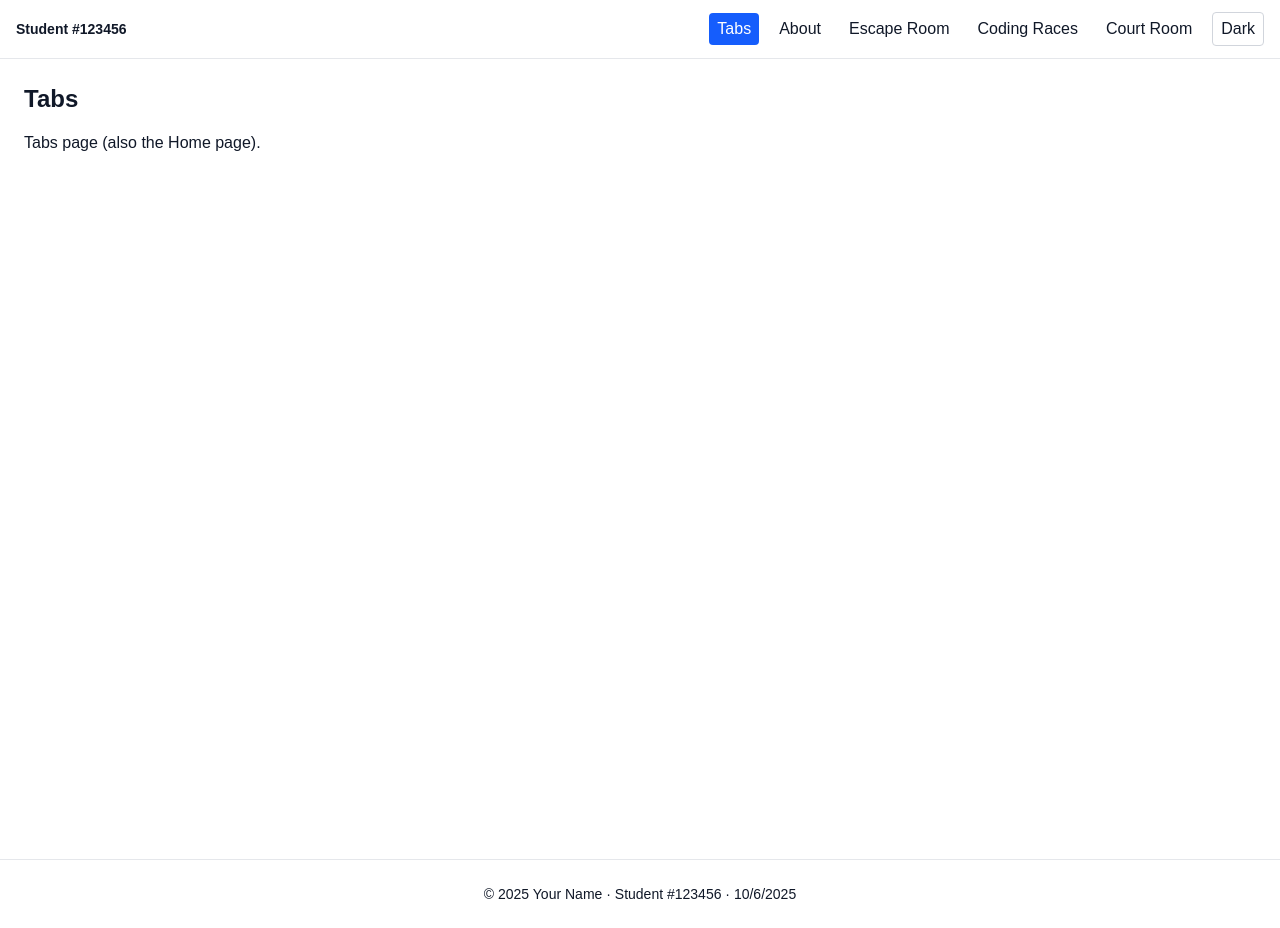
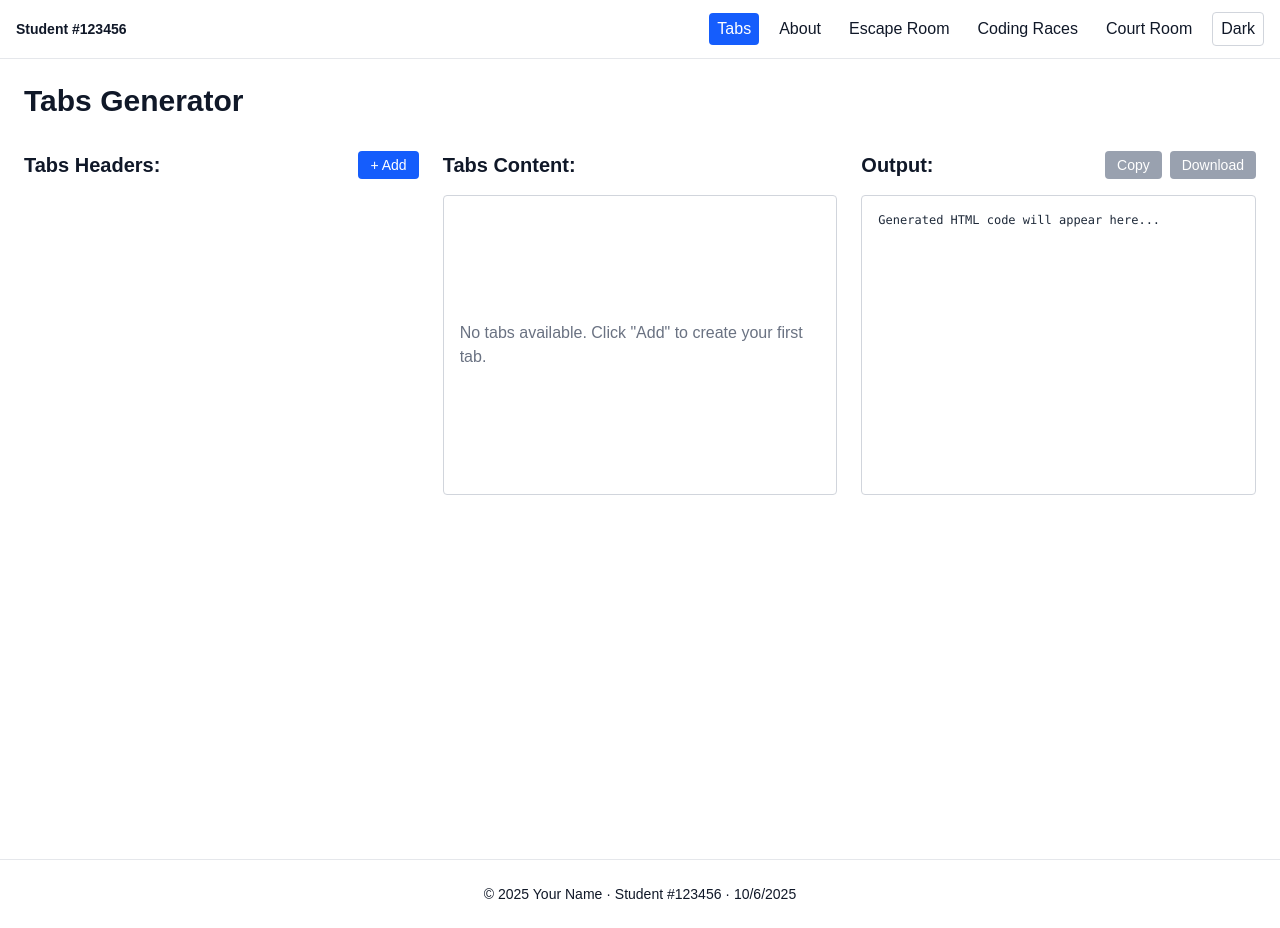
Before and after one commit to raizulfi/CloudWebAppAssignment1, a Next.js app: page / in a window 1280 px wide. Built offline with nearby package versions, Linux system fonts and the light colour scheme.

Commit message:
complete tabs managment with localStorage persistence

```diff
--- a/package.json
+++ b/package.json
@@ -9,6 +9,7 @@
     "lint": "eslint"
   },
   "dependencies": {
+    "daisyui": "^5.1.27",
     "next": "15.5.4",
     "next-themes": "^0.4.6",
     "react": "19.1.0",
--- a/src/app/page.tsx
+++ b/src/app/page.tsx
@@ -1,8 +1,271 @@
+"use client";
+
+import { useState, useEffect } from 'react';
+import { Tab, TabsState } from '../types/tab';
+import { loadTabsFromStorage, saveTabsToStorage, generateTabId } from '../utils/storage';
+
 export default function Home() {
+	const [tabsState, setTabsState] = useState<TabsState>({ tabs: [], activeTabId: null });
+	const [editingTab, setEditingTab] = useState<string | null>(null);
+	const [generatedCode, setGeneratedCode] = useState<string>('');
+
+	// Load tabs from localStorage on mount
+	useEffect(() => {
+		const loaded = loadTabsFromStorage();
+		setTabsState(loaded);
+		if (loaded.tabs.length > 0 && !loaded.activeTabId) {
+			setTabsState(prev => ({ ...prev, activeTabId: loaded.tabs[0].id }));
+		}
+	}, []);
+
+	// Save to localStorage whenever state changes
+	useEffect(() => {
+		if (tabsState.tabs.length > 0) {
+			saveTabsToStorage(tabsState);
+		}
+	}, [tabsState]);
+
+	// Generate code whenever tabs change
+	useEffect(() => {
+		if (tabsState.tabs.length > 0) {
+			generateCode();
+		}
+	}, [tabsState.tabs]);
+
+	const addTab = () => {
+		if (tabsState.tabs.length >= 15) {
+			alert('Maximum 15 tabs allowed');
+			return;
+		}
+
+		const newTab: Tab = {
+			id: generateTabId(),
+			heading: `Step ${tabsState.tabs.length + 1}`,
+			content: '',
+			order: tabsState.tabs.length
+		};
+
+		setTabsState(prev => ({
+			...prev,
+			tabs: [...prev.tabs, newTab],
+			activeTabId: newTab.id
+		}));
+	};
+
+	const deleteTab = (tabId: string) => {
+		if (tabsState.tabs.length <= 1) {
+			alert('At least one tab is required');
+			return;
+		}
+
+		setTabsState(prev => {
+			const newTabs = prev.tabs.filter(tab => tab.id !== tabId);
+			const newActiveId = prev.activeTabId === tabId
+				? (newTabs[0]?.id || null)
+				: prev.activeTabId;
+
+			return {
+				tabs: newTabs,
+				activeTabId: newActiveId
+			};
+		});
+	};
+
+	const updateTab = (tabId: string, updates: Partial<Pick<Tab, 'heading' | 'content'>>) => {
+		setTabsState(prev => ({
+			...prev,
+			tabs: prev.tabs.map(tab =>
+				tab.id === tabId ? { ...tab, ...updates } : tab
+			)
+		}));
+	};
+
+	const generateCode = () => {
+		if (tabsState.tabs.length === 0) {
+			setGeneratedCode('');
+			return;
+		}
+
+		const tabs = tabsState.tabs;
+		const activeIndex = tabs.findIndex(tab => tab.id === tabsState.activeTabId);
+
+		const html = `<!DOCTYPE html>
+<html lang="en">
+<head>
+    <meta charset="UTF-8">
+    <meta name="viewport" content="width=device-width, initial-scale=1.0">
+    <title>Tabs</title>
+    <style>
+        body { font-family: Arial, sans-serif; margin: 0; padding: 20px; background: #f5f5f5; }
+        .container { max-width: 800px; margin: 0 auto; background: white; border-radius: 8px; box-shadow: 0 2px 10px rgba(0,0,0,0.1); overflow: hidden; }
+        .tabs { display: flex; background: #f8f9fa; border-bottom: 1px solid #dee2e6; }
+        .tab { padding: 12px 20px; cursor: pointer; border-right: 1px solid #dee2e6; background: #f8f9fa; }
+        .tab.active { background: white; border-bottom: 2px solid #007bff; }
+        .tab:hover { background: #e9ecef; }
+        .tab-content { padding: 20px; min-height: 200px; }
+        .content { white-space: pre-wrap; line-height: 1.6; }
+    </style>
+</head>
+<body>
+    <div class="container">
+        <div class="tabs">
+            ${tabs.map((tab, index) => `
+                <div class="tab ${index === activeIndex ? 'active' : ''}" onclick="showTab(${index})">${tab.heading}</div>
+            `).join('')}
+        </div>
+        <div class="tab-content">
+            <div class="content">${tabs[activeIndex]?.content || ''}</div>
+        </div>
+    </div>
+
+    <script>
+        const tabs = ${JSON.stringify(tabs)};
+        let currentTab = ${activeIndex};
+
+        function showTab(index) {
+            currentTab = index;
+            document.querySelectorAll('.tab').forEach((tab, i) => {
+                tab.classList.toggle('active', i === index);
+            });
+            document.querySelector('.content').textContent = tabs[index].content;
+        }
+    </script>
+</body>
+</html>`;
+
+		setGeneratedCode(html);
+	};
+
+	const downloadCode = () => {
+		const blob = new Blob([generatedCode], { type: 'text/html' });
+		const url = URL.createObjectURL(blob);
+		const a = document.createElement('a');
+		a.href = url;
+		a.download = 'tabs.html';
+		document.body.appendChild(a);
+		a.click();
+		document.body.removeChild(a);
+		URL.revokeObjectURL(url);
+	};
+
+	const copyCode = () => {
+		navigator.clipboard.writeText(generatedCode);
+		alert('Code copied to clipboard!');
+	};
+
+	const activeTab = tabsState.tabs.find(tab => tab.id === tabsState.activeTabId);
+
 	return (
-		<section className="text-gray-900 dark:text-gray-100">
-			<h1 className="text-2xl font-bold mb-4">Tabs</h1>
-			<p> Tabs page (also the Home page).</p>
-		</section>
+		<div className="text-gray-900 dark:text-gray-100">
+			<h1 className="text-3xl font-bold mb-8">Tabs Generator</h1>
+
+			{/* 3-Column Layout */}
+			<div className="grid grid-cols-1 lg:grid-cols-3 gap-6">
+
+				{/* Left Column: Tabs Management */}
+				<div className="space-y-4">
+					<div className="flex justify-between items-center">
+						<h2 className="text-xl font-semibold">Tabs Headers:</h2>
+						<button
+							onClick={addTab}
+							disabled={tabsState.tabs.length >= 15}
+							className="px-3 py-1 bg-blue-600 text-white rounded hover:bg-blue-700 disabled:bg-gray-400 disabled:cursor-not-allowed text-sm"
+						>
+							+ Add
+						</button>
+					</div>
+
+					<div className="space-y-2">
+						{tabsState.tabs.map((tab) => (
+							<div key={tab.id} className="flex items-center gap-2">
+								<button
+									onClick={() => setTabsState(prev => ({ ...prev, activeTabId: tab.id }))}
+									className={`px-3 py-2 rounded border text-sm ${
+										tab.id === tabsState.activeTabId
+											? 'bg-blue-600 text-white border-blue-600'
+											: 'bg-white dark:bg-gray-800 border-gray-300 dark:border-gray-600 hover:bg-gray-50 dark:hover:bg-gray-700'
+									}`}
+								>
+									{editingTab === tab.id ? (
+										<input
+											type="text"
+											value={tab.heading}
+											onChange={(e) => updateTab(tab.id, { heading: e.target.value })}
+											onBlur={() => setEditingTab(null)}
+											onKeyDown={(e) => {
+												if (e.key === 'Enter') setEditingTab(null);
+											}}
+											className="bg-transparent border-none outline-none text-inherit w-full"
+											autoFocus
+										/>
+									) : (
+										<span onClick={() => setEditingTab(tab.id)}>
+											{tab.heading}
+										</span>
+									)}
+								</button>
+								<button
+									onClick={() => deleteTab(tab.id)}
+									className="px-2 py-1 text-red-600 hover:bg-red-50 dark:hover:bg-red-900 rounded text-sm"
+									disabled={tabsState.tabs.length <= 1}
+								>
+									−
+								</button>
+							</div>
+						))}
+					</div>
+				</div>
+
+				{/* Middle Column: Table of Contents */}
+				<div className="space-y-4">
+					<h2 className="text-xl font-semibold">Tabs Content:</h2>
+
+					{activeTab ? (
+						<div className="border border-gray-300 dark:border-gray-600 rounded p-4 min-h-[300px]">
+							<h3 className="font-semibold mb-3">{activeTab.heading}</h3>
+							<textarea
+								value={activeTab.content}
+								onChange={(e) => updateTab(activeTab.id, { content: e.target.value })}
+								placeholder="Enter tab content here..."
+								className="w-full h-64 p-3 border border-gray-300 dark:border-gray-600 rounded bg-white dark:bg-gray-800 text-gray-900 dark:text-gray-100 resize-none"
+							/>
+						</div>
+					) : (
+						<div className="border border-gray-300 dark:border-gray-600 rounded p-4 min-h-[300px] flex items-center justify-center text-gray-500">
+							No tabs available. Click "Add" to create your first tab.
+						</div>
+					)}
+				</div>
+
+				{/* Right Column: Output */}
+				<div className="space-y-4">
+					<div className="flex justify-between items-center">
+						<h2 className="text-xl font-semibold">Output:</h2>
+						<div className="flex gap-2">
+							<button
+								onClick={copyCode}
+								disabled={!generatedCode}
+								className="px-3 py-1 bg-gray-600 text-white rounded hover:bg-gray-700 disabled:bg-gray-400 disabled:cursor-not-allowed text-sm"
+							>
+								Copy
+							</button>
+							<button
+								onClick={downloadCode}
+								disabled={!generatedCode}
+								className="px-3 py-1 bg-green-600 text-white rounded hover:bg-green-700 disabled:bg-gray-400 disabled:cursor-not-allowed text-sm"
+							>
+								Download
+							</button>
+						</div>
+					</div>
+
+					<div className="border border-gray-300 dark:border-gray-600 rounded p-4 min-h-[300px]">
+						<pre className="text-xs text-gray-800 dark:text-gray-200 whitespace-pre-wrap overflow-auto max-h-64">
+							{generatedCode || 'Generated HTML code will appear here...'}
+						</pre>
+					</div>
+				</div>
+			</div>
+		</div>
 	);
 }
--- /dev/null
+++ b/src/types/tab.ts
@@ -0,0 +1,11 @@
+export interface Tab {
+  id: string;
+  heading: string;
+  content: string;
+  order: number;
+}
+
+export interface TabsState {
+  tabs: Tab[];
+  activeTabId: string | null;
+}
--- /dev/null
+++ b/src/utils/storage.ts
@@ -0,0 +1,38 @@
+import { Tab, TabsState } from '../types/tab';
+
+const STORAGE_KEY = 'assignment-tabs';
+
+export function loadTabsFromStorage(): TabsState {
+  if (typeof window === 'undefined') {
+    return { tabs: [], activeTabId: null };
+  }
+
+  try {
+    const stored = localStorage.getItem(STORAGE_KEY);
+    if (stored) {
+      const parsed = JSON.parse(stored);
+      return {
+        tabs: parsed.tabs || [],
+        activeTabId: parsed.activeTabId || null
+      };
+    }
+  } catch (error) {
+    console.error('Failed to load tabs from storage:', error);
+  }
+
+  return { tabs: [], activeTabId: null };
+}
+
+export function saveTabsToStorage(state: TabsState): void {
+  if (typeof window === 'undefined') return;
+
+  try {
+    localStorage.setItem(STORAGE_KEY, JSON.stringify(state));
+  } catch (error) {
+    console.error('Failed to save tabs to storage:', error);
+  }
+}
+
+export function generateTabId(): string {
+  return `tab-${Date.now()}-${Math.random().toString(36).substr(2, 9)}`;
+}
--- a/tailwind.config.cjs
+++ b/tailwind.config.cjs
@@ -8,5 +8,8 @@ module.exports = {
   theme: {
     extend: {},
   },
-  plugins: [],
+  plugins: [require("daisyui")],
+  daisyui: {
+    themes: ["light", "dark"],
+  },
 };
```
Also changed, not shown: 1 other file (tests, documents, lock files or other folders).
